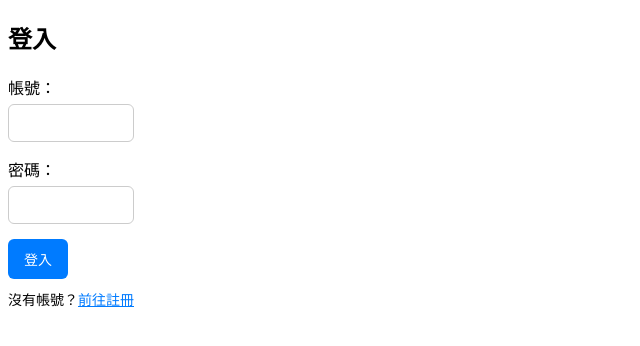
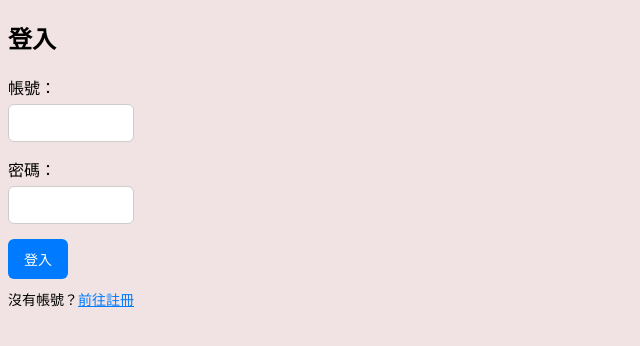
Before and after one commit to 1109lun/backend_details_front, a React (Vite) app: page / in a window 1280 px wide. Shown: the top 346 px of the page, without its empty margins (0-640 px from the left). Built offline with nearby package versions, Linux system fonts and the light colour scheme.

Commit message:
add body styles for improved aesthetics and typography

```diff
--- a/src/index.css
+++ b/src/index.css
@@ -1,3 +1,8 @@
+body {
+  background-color: #f1e3e3;
+  font-family: 'Segoe UI', Tahoma, Geneva, Verdana, sans-serif;
+}
+
 .login-container h2 {
   font-size: 24px;
   font-weight: bold;
```
